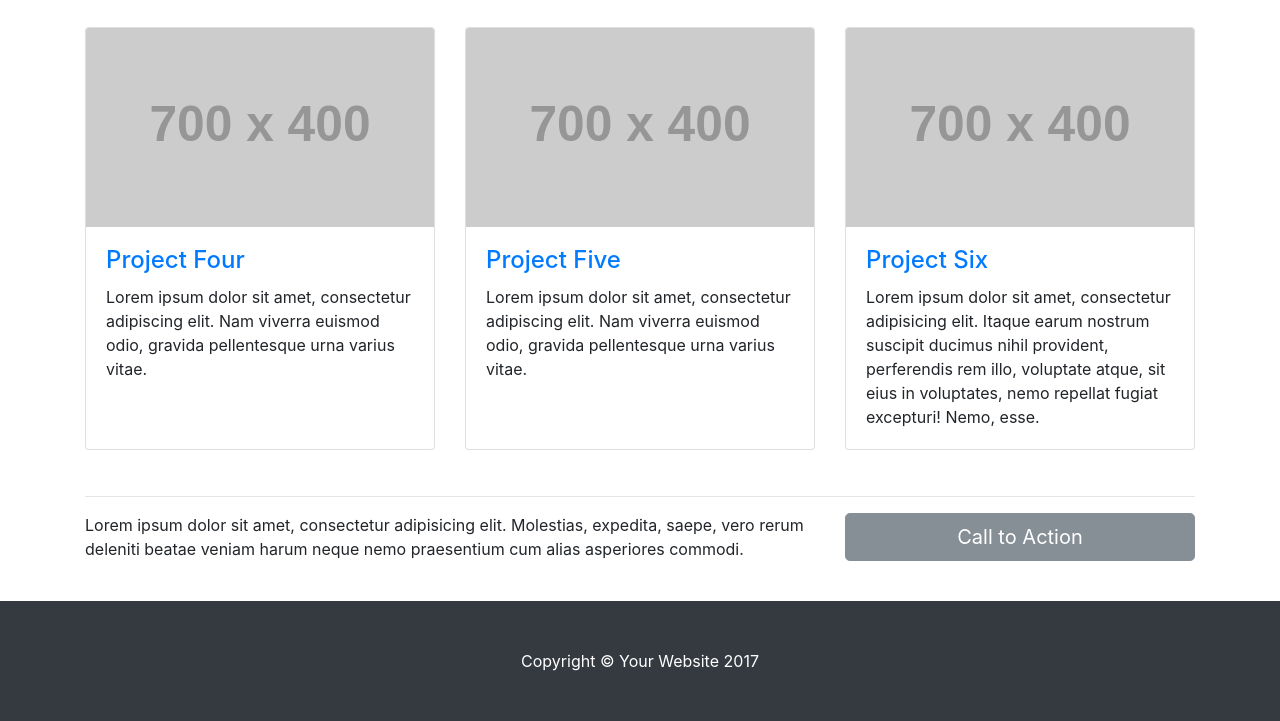
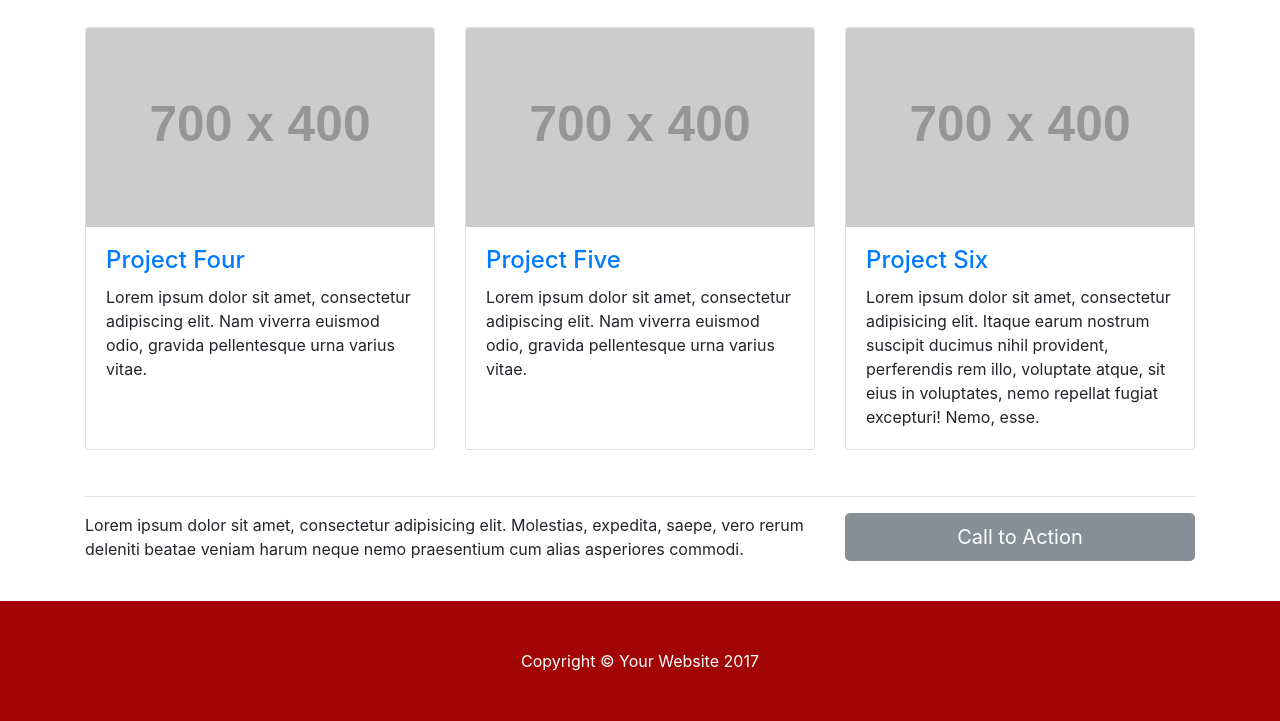
Before and after one commit to dalcon007/dynamiclabel, a website: page docs/index.html in a window 1280 px wide. Shown: the part 1833-2554 px from the top of the page. Drawn offline with Linux system fonts and the light colour scheme; placeholder pictures from the web are drawn by us.

Commit message:
Update index.html

```diff
--- a/docs/index.html
+++ b/docs/index.html
@@ -15,6 +15,7 @@
 
     <!-- Custom styles for this template -->
     <link href="css/modern-business.css" rel="stylesheet">
+    <link href="css/custom.css" rel="stylesheet">
 
   </head>
 
```
